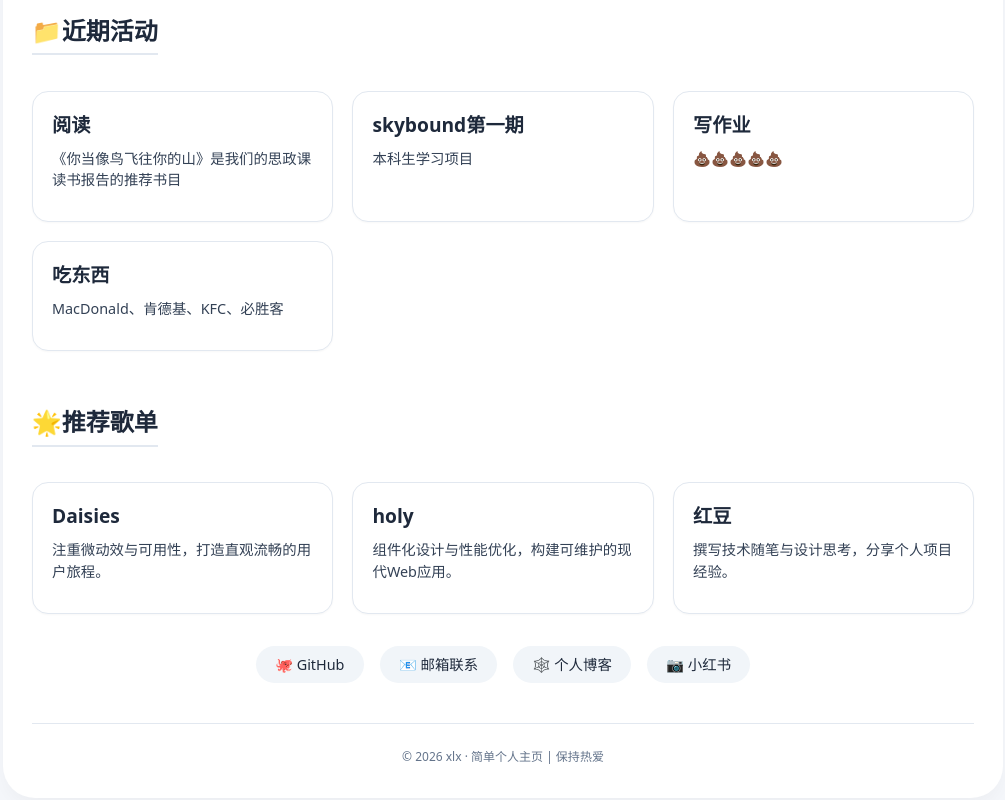
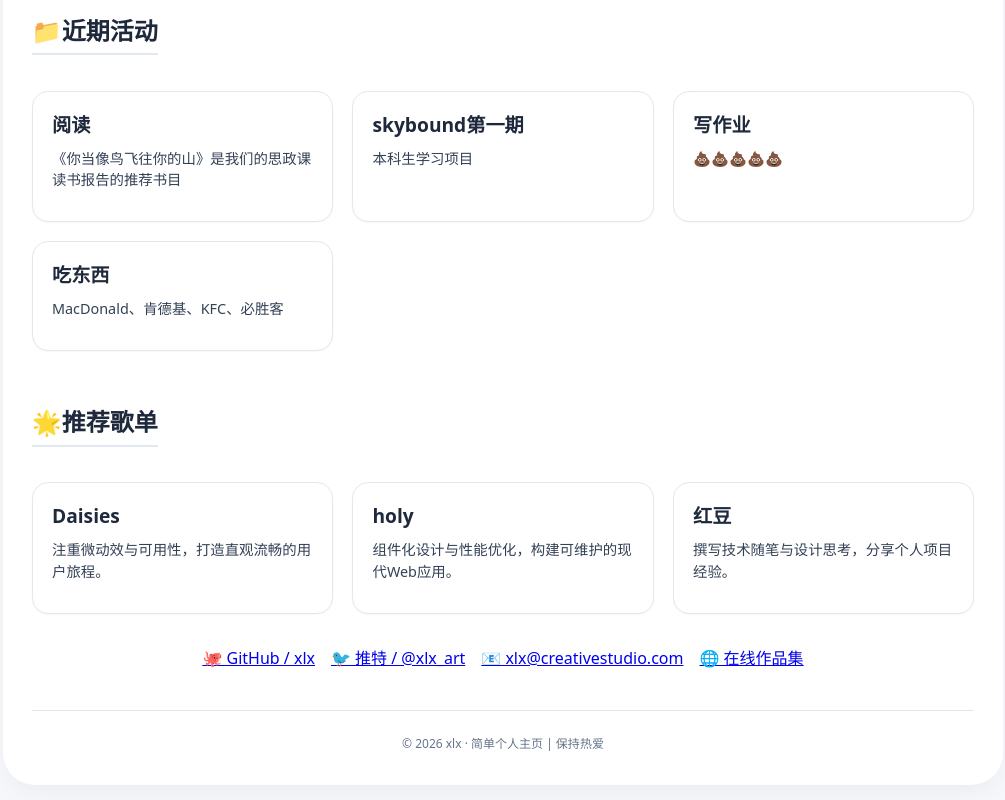
Before and after one commit to 3482434165-cmyk/repository1, a plain HTML site: page index.html in a window 1280 px wide. Shown: the part 324-1124 px from the top of the page, without its empty margins (137-1142 px from the left). Drawn offline with Linux system fonts and the light colour scheme.

Commit message:
个人网页

```diff
--- a/index.html
+++ b/index.html
@@ -226,10 +226,10 @@
 
         <!-- ========= 社交联络模块：展示外部链接 (占位，可替换真实链接) ========= -->
         <div class="links">
-            <a href="#" class="link-btn">🐙 GitHub</a>
-            <a href="#" class="link-btn">📧 邮箱联系</a>
-            <a href="#" class="link-btn">🕸️ 个人博客</a>
-            <a href="#" class="link-btn">📷 小红书</a>
+            <a href="#" class="social-icon" aria-label="GitHub" target="_blank">🐙 GitHub / xlx</a>
+            <a href="#" class="social-icon" aria-label="Twitter" target="_blank">🐦 推特 / @xlx_art</a>
+            <a href="#" class="social-icon" aria-label="电子邮箱" target="_blank">📧 xlx@creativestudio.com</a>
+            <a href="#" class="social-icon" aria-label="作品集站" target="_blank">🌐 在线作品集</a>
         </div>
 
         <!-- ========= 底部版权信息 ========= -->
```
